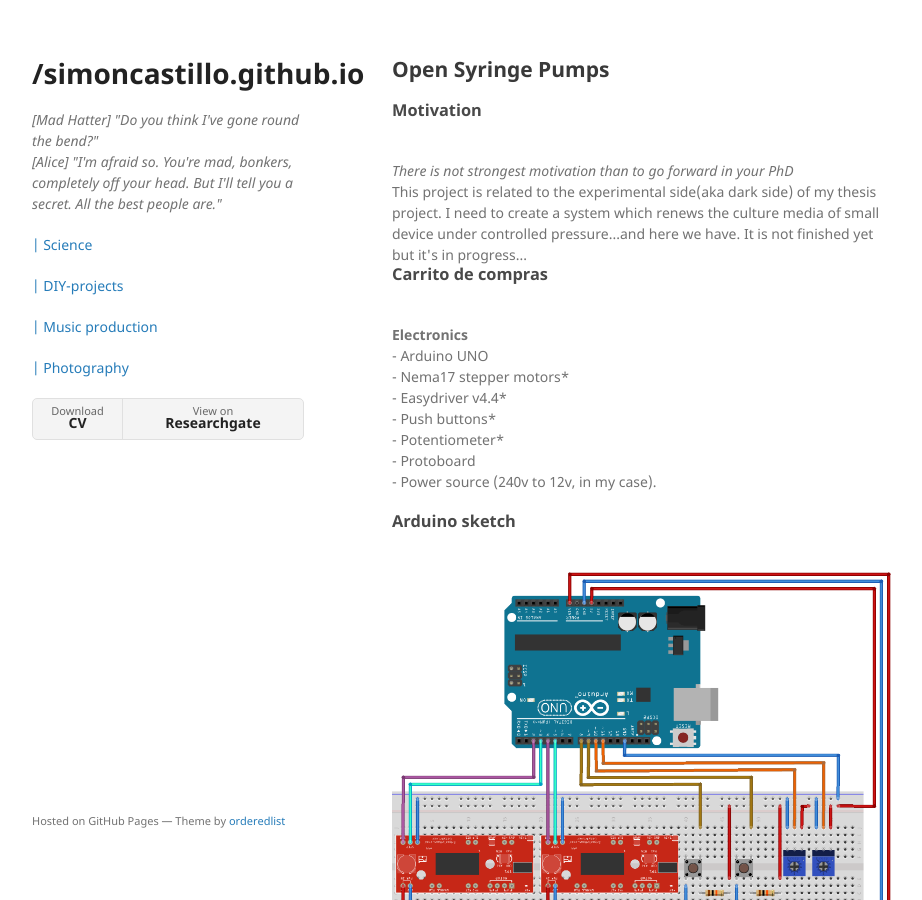
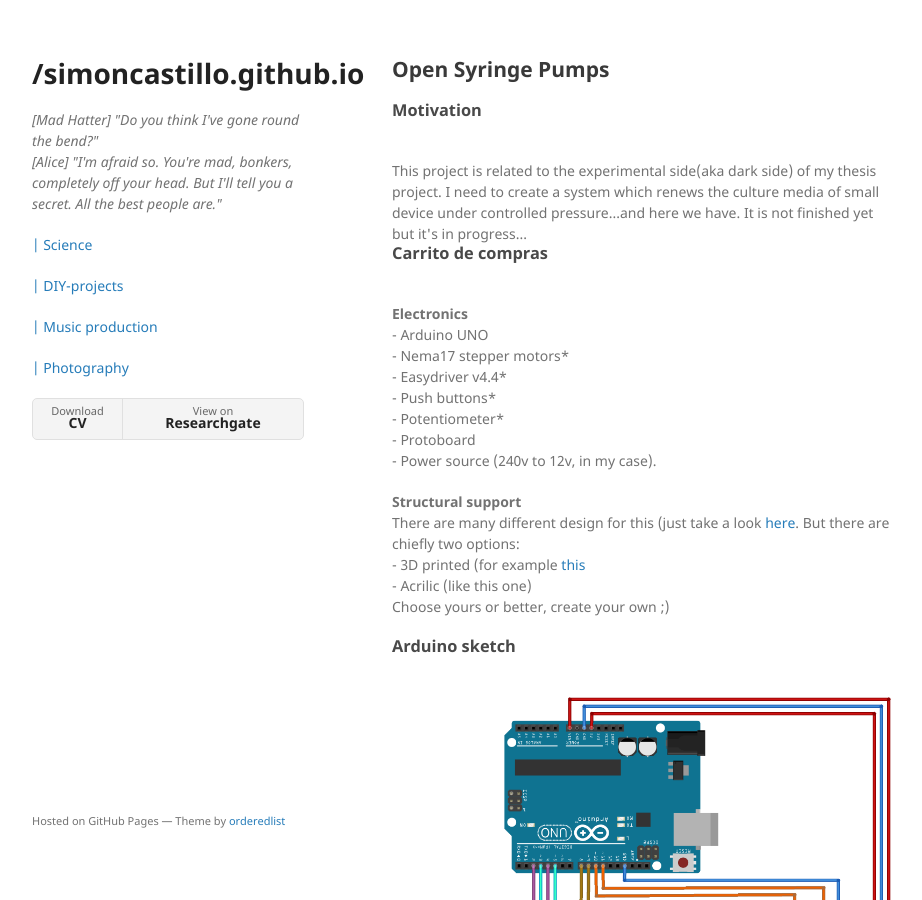
Before and after one commit to SimonCastillo/simoncastillo.github.io, a Jekyll site: the page built from DIY/index.html, in a window 1280 px wide and 900 px high. Shown: the whole window, without its empty margins (178-1100 px from the left). Built offline with Jekyll 4.4.1, drawn with Linux system fonts in a browser that asks for light colours.

Commit message:
Update index.html

```diff
--- a/DIY/index.html
+++ b/DIY/index.html
@@ -5,7 +5,6 @@
 	<h2>Open Syringe Pumps </h2>
 
 	<h3>Motivation</h3><br>
-<i>There is not strongest motivation than to go forward in your PhD</i><br>
 This project is related to the experimental side(aka dark side) of my thesis project. I need to create a system which renews the culture media of small device under controlled pressure...and here we have. It is not finished yet but it's in progress...	<h3>Carrito de compras</h3><br>
 
 		<p> <b>Electronics</b> <br>
@@ -16,6 +15,12 @@
 		- Potentiometer*<br>
 		- Protoboard<br>
 		- Power source (240v to 12v, in my case).
+		<p> <b>Structural support</b> <br>
+			There are many different design for this (just take a look <a href="https://www.google.cl/search?q=open+syringe+pump&dcr=0&source=lnms&tbm=isch&sa=X&ved=0ahUKEwjhv53p37TZAhUHlJAKHSLZCCEQ_AUICigB&biw=1301&bih=604">here</a>. But there are chiefly two options:<br>
+			- 3D printed (for example <a href="https://hackaday.io/project/1838-open-syringe-pump">this</a><br>
+			- Acrilic (like <ahref="http://www.instructables.com/id/DIY-Syringe-Pump-Using-Stepper-Motor/">this one</a>)<br>
+			Choose yours or better, create your own ;)<br>
+
 	<h3>Arduino sketch</h3><br>
 
 <img src ="https://github.com/SimonCastillo/simoncastillo.github.io/blob/master/images/sketch.png?raw=true" alt ="Demo"> <br>	<h3>Code</h3>
```
